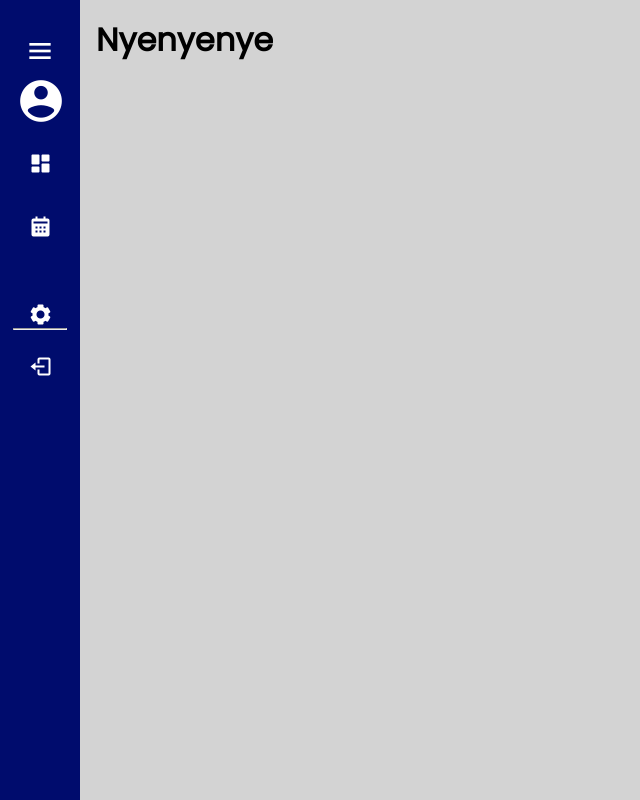
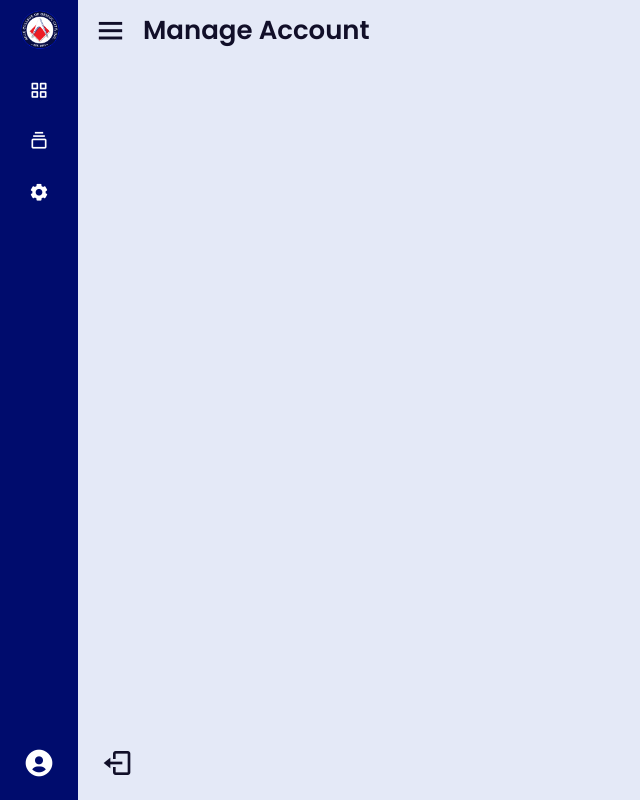
Before and after one commit to eeshanfandalala/ACLCRoomSchedulingSystem, a PHP site: page /admin-manage-account.html in a window 1280 px wide. Shown: the whole page, without its empty margins (0-640 px from the left). Run offline with PHP 8.4, Linux system fonts and the light colour scheme.

Commit message:
Sidebar w/ dropdown

```diff
--- a/admin-manage-account.html
+++ b/admin-manage-account.html
@@ -10,70 +10,79 @@
 </head>
 
 <body>
-    <div class="sidebar">
-        <div class="top">
-            <i class='bx bx-menu' id="btn"></i>
-            <div class="logo">
-                <img src="media/ACLC-logo.png">
-                <span>SchedSystem</span>
-            </div>
+    <div class="sidebar close">
+        <div class="logo-details">
+            <img src="media/ACLC-logo.png">
+            <span class="logo-name">SchedSystem</span>
         </div>
-        <div class="user">
-            <img src="media/user-50.png">
-            <div>
-                <p class="bold">NameOfUser</p>
-            </div>
-        </div>
-        <ul>
+        <ul class="nav-links">
             <li>
                 <a href="#">
-                    <i class='bx bxs-dashboard'></i>
-                    <span class="nav-item">Dashboard</span>
+                    <i class='bx bx-grid-alt'></i>
+                    <span class="link-name">Dashboard</span>
                 </a>
-                <span class="tooltip">Dashboard</span>
+                <ul class="sub-menu blank">
+                    <li><a class="link-name" href="#">Dashboard</a></li>
+                </ul>
+            </li>
+            <li>
+                <div class="icon-link">
+                    <a href="#">
+                        <i class='bx bx-collection'></i>
+                        <span class="link-name">Schedule</span>
+                    </a>
+                    <i class='bx bxs-chevron-down arrow'></i>
+                </div>
+                <ul class="sub-menu">
+                    <li><a class="link-name">Schedule</a></li>
+                    <li><a href="#">Create</a></li>
+                    <li><a href="#">View</a></li>
+                </ul>
             </li>
             <li>
                 <a href="#">
-                    <i class='bx bxs-calendar'></i>
-                    <span class="nav-item">Schedule</span>
+                    <i class='bx bxs-cog'></i>
+                    <span class="link-name">Manage Account</span>
                 </a>
-                <span class="tooltip">Schedule</span>
+                <ul class="sub-menu blank">
+                    <li><a class="link-name" href="#">Manage Account</a></li>
+                </ul>
             </li>
-            <li id="active-page">
-                <a href="#">
-                    <i class='bx bxs-cog'></i>
-                    <span class="nav-item">Manage Account</span>
-                </a>
-                <span class="tooltip">Manage Account</span>
-            </li>
-
-            <hr>
-
             <li>
-                <a href="#">
-                    <i class='bx bx-log-out'></i>
-                    <span class="nav-item">Logout</span>
-                </a>
-                <span class="tooltip">Logout</span>
+                <div class="profile-details">
+                    <div class="profile-content">
+                        <i class='bx bxs-user-circle' id="profile-img"></i>
+                    </div>
+                    <div class="name-job">
+                        <div class="profile-name">NameOfUser</div>
+                    </div>
+                    <i class='bx bx-log-out' id="logout"></i>
+                </div>
             </li>
         </ul>
-
     </div>
-
-    <div class="main-content">
-        <div class="container">
-            <h1>Nyenyenye</h1>
+    <section class="home-section">
+        <div class="home-content">
+            <i class='bx bx-menu'></i> <!-- button -->
+            <span class="text">Manage Account</span>
         </div>
-    </div>
+    </section>
 </body>
 
 <script>
-    let btn = document.querySelector('#btn');
-    let sidebar = document.querySelector('.sidebar');
-
-    btn.onclick = function () {
-        sidebar.classList.toggle('active');
-    };
+    let arrow = document.querySelectorAll(".arrow");
+    for (var i = 0; i < arrow.length; i++) {
+        arrow[i].addEventListener("click", (e) => {
+            let arrowParent = e.target.parentElement.parentElement;
+            arrowParent.classList.toggle("showMenu");
+        });
+    }
+    let sidebar = document.querySelector(".sidebar");
+    let sidebarBtn = document.querySelector(".bx-menu");
+    console.log(sidebarBtn);
+    sidebarBtn.addEventListener("click", () => {
+        sidebar.classList.toggle("close");
+    });
 </script>
 
 </html>
--- a/css/admin-sidebar.css
+++ b/css/admin-sidebar.css
@@ -1,187 +1,299 @@
-@import url('https://fonts.googleapis.com/css2?family=Poppins');
+@import url('https://fonts.googleapis.com/css2?family=Poppins:wght@300;400;500;600;700&display=swap');
 
 * {
     margin: 0;
     padding: 0;
     box-sizing: border-box;
-    font-family: 'Poppins';
+    font-family: 'Poppins', sans-serif;
 }
 
 .sidebar {
-    background-color: #000C6D;
-    position: absolute;
+    position: fixed;
     top: 0;
     left: 0;
-    height: 100vh;
-    width: 80px;
-    padding: 0.4rem 0.8rem;
+    height: 100%;
+    width: 260px;
+    background: #000C6D;
+    z-index: 100;
     transition: all 0.5s ease;
 }
 
-.sidebar.active~.main-content {
-    left: 250px;
-    width: calc(100% - 250px);
+.sidebar.close {
+    width: 78px;
 }
 
-.sidebar.active {
-    width: 250px;
+.logo-details img {
+    width: 40px;
 }
 
-/* hamburger menu */
-.sidebar #btn {
+.logo-details img {
+    margin-top: .5rem;
+    margin-left: 20px;
+}
+
+.sidebar .logo-details {
+    display: flex;
+    align-items: center;
+}
+
+.sidebar .logo-details .logo-name {
+    margin: .5rem;
+    font-size: 22px;
+    color: #fff;
+    font-weight: 600;
+    transition: 0.3s ease;
+    transition-delay: 0.1s;
+}
+
+.sidebar.close .logo-details .logo-name {
+    transition-delay: 0s;
+    opacity: 0;
+    pointer-events: none;
+}
+
+.sidebar .nav-links {
+    height: 100%;
+    padding: 10px 0;
+    overflow: auto;
+}
+
+.sidebar.close .nav-links {
+    overflow: visible;
+}
+
+.sidebar .nav-links::-webkit-scrollbar {
+    display: none;
+}
+
+.sidebar .nav-links li {
+    position: relative;
+    list-style: none;
+    transition: all 0.4s ease;
+}
+
+.sidebar .nav-links li:hover {
+    background: #0679E2;
+}
+
+.sidebar .nav-links li .icon-link {
+    display: flex;
+    align-items: center;
+    justify-content: space-between;
+}
+
+.sidebar.close .nav-links li .icon-link {
+    display: block
+}
+
+.sidebar .nav-links li i {
+    height: 50px;
+    min-width: 78px;
+    text-align: center;
+    line-height: 50px;
+    color: #fff;
+    font-size: 20px;
+    cursor: pointer;
+    transition: all 0.3s ease;
+}
+
+.sidebar .nav-links li.showMenu i.arrow {
+    transform: rotate(-180deg);
+}
+
+.sidebar.close .nav-links i.arrow {
+    display: none;
+}
+
+.sidebar .nav-links li a {
+    display: flex;
+    align-items: center;
+    text-decoration: none;
+}
+
+.sidebar .nav-links li a .link-name {
+    font-size: 18px;
+    font-weight: 400;
+    color: #fff;
+    transition: all 0.4s ease;
+}
+
+.sidebar.close .nav-links li a .link-name {
+    opacity: 0;
+    pointer-events: none;
+}
+
+.sidebar .nav-links li .sub-menu {
+    padding: 6px 6px 14px 80px;
+    margin-top: -10px;
+    background: #0679E2;
+    display: none;
+}
+
+.sidebar .nav-links li.showMenu .sub-menu {
+    display: block;
+}
+
+.sidebar .nav-links li .sub-menu a {
+    color: #fff;
+    font-size: 15px;
+    padding: 5px 0;
+    white-space: nowrap;
+    opacity: 0.6;
+    transition: all 0.3s ease;
+}
+
+.sidebar .nav-links li .sub-menu a:hover {
+    opacity: 1;
+}
+
+.sidebar.close .nav-links li .sub-menu {
+    position: absolute;
+    left: 100%;
+    top: -10px;
+    margin-top: 0;
+    padding: 10px 20px;
+    border-radius: 0 6px 6px 0;
+    opacity: 0;
+    display: block;
+    pointer-events: none;
+    transition: 0s;
+}
+
+.sidebar.close .nav-links li:hover .sub-menu {
+    top: 0;
+    opacity: 1;
+    pointer-events: auto;
+    transition: all 0.4s ease;
+}
+
+.sidebar .nav-links li .sub-menu .link-name {
+    display: none;
+}
+
+.sidebar.close .nav-links li .sub-menu .link-name {
+    font-size: 18px;
+    opacity: 1;
+    display: block;
+}
+
+.sidebar .nav-links li .sub-menu.blank {
+    opacity: 1;
+    pointer-events: auto;
+    padding: 3px 20px 6px 16px;
+    opacity: 0;
+    pointer-events: none;
+}
+
+.sidebar .nav-links li:hover .sub-menu.blank {
+    top: 50%;
+    transform: translateY(-50%);
+}
+
+.sidebar .profile-details {
+    position: fixed;
+    bottom: 0;
+    width: 260px;
+    display: flex;
+    align-items: center;
+    justify-content: space-between;
+    background: #110f29;
+    padding: 12px 0;
+    transition: all 0.5s ease;
+}
+
+.sidebar.close .profile-details {
+    background: none;
+}
+
+.sidebar.close .profile-details {
+    width: 78px;
+}
+
+.sidebar .profile-details .profile-content {
+    display: flex;
+    align-items: center;
+}
+
+.sidebar .profile-details #profile-img,
+.sidebar .profile-details #logout {
+    font-size: 2rem;
+}
+
+.sidebar.close .profile-details #logout {
+    color: #110f29;
+}
+
+.sidebar .profile-details #logout {
     color: white;
-    position: absolute;
-    margin-top: 20px;
-    top: 0.4rem;
-    left: 50%;
-    font-size: 2rem;
-    line-height: 50px;
-    transform: translateX(-50%);
+}
+
+.sidebar .profile-details .profile-name {
+    color: white;
+    font-weight: 500;
+    white-space: nowrap;
+}
+
+.sidebar.close .profile-details .profile-name {
+    display: none;
+}
+
+.home-section {
+    position: relative;
+    background: #E4E9F7;
+    height: 100vh;
+    left: 260px;
+    width: calc(100% - 260px);
+    transition: all 0.5s ease;
+}
+
+.sidebar.close~.home-section {
+    left: 78px;
+    width: calc(100% - 78px);
+}
+
+.home-section .home-content {
+    height: 60px;
+    display: flex;
+    align-items: center;
+}
+
+.home-section .home-content .bx-menu,
+.home-section .home-content .text {
+    color: #110f29;
+    font-size: 35px;
+}
+
+.home-section .home-content .bx-menu {
+    margin: 0 15px;
     cursor: pointer;
 }
 
-.sidebar.active #btn {
-    left: 90%;
-}
-
-.sidebar .logo {
-    color: white;
-    opacity: 0;
-    height: 50px;
-    width: 100%;
-    margin-top: 20px;
-    display: flex;
-    align-items: center;
-    pointer-events: none;
-}
-
-.sidebar.active .logo {
-    opacity: 1;
-}
-
-.logo img {
-    width: 40px;
-}
-
-.sidebar.active .logo img {
-    margin-right: 20px;
-    margin-left: 5px;
-}
-
-.sidebar.active img {
-    margin-top: 0;
-}
-
-.top .logo i {
-    font-size: 2rem;
-    margin-right: 5px;
-}
-
-/* name of user & icon */
-.user {
-    display: flex;
-    align-items: center;
-    margin-left: .2rem;
-}
-
-.user p {
-    color: white;
-    opacity: 1;
-    margin-left: 1rem;
-}
-
-.bold {
+.home-section .home-content .text {
+    font-size: 26px;
     font-weight: 600;
 }
 
-.sidebar p {
-    opacity: 0;
-}
-
-.sidebar.active p {
-    opacity: 1;
-}
-
-/* nav items */
-.sidebar ul li {
-    position: relative;
-    list-style-type: none;
-    height: 50px;
-    width: 90%;
-    margin: 0.8rem auto;
-    line-height: 50px;
-}
-
-.sidebar ul li a {
-    color: white;
-    display: flex;
-    align-items: center;
-    text-decoration: none;
-    border-radius: 0.8rem;
-}
-
-.sidebar ul li a:hover {
-    background-color: white;
-    color: #000C6D;
-}
-
-/* icons */
-.sidebar ul li a i {
-    font-size: 1.5rem;
-    min-width: 50px;
-    text-align: center;
-    height: 50px;
-    border-radius: 12px;
-    line-height: 50px;
-}
-
-.sidebar .nav-item {
-    opacity: 0;
-}
-
-.sidebar.active .nav-item {
-    opacity: 1;
-}
-
-/* tooltips */
-.sidebar ul li .tooltip {
-    position: absolute;
-    left: 140px;
-    top: 1.5rem;
-    transform: translate(-50%, -50%);
-    box-shadow: 0 .5rem .8rem rgba(0, 0, 0, .2);
-    border-radius: .6rem;
-    padding: .4rem 1.2rem;
-    line-height: 1.8rem;
-    z-index: 20;
-    opacity: 0;
-}
-
-.sidebar ul li:hover .tooltip {
-    opacity: 1;
-}
-
-.sidebar.active ul li .tooltip {
+@media (max-width: 400px) {
+    .sidebar.close .nav-links li .sub-menu {
         display: none;
     }
 
-hr {
-    margin: 0;
+    .sidebar {
+        width: 78px;
     }
 
-/* main content */
-.main-content {
-    position: relative;
-    background: lightgrey;
-    min-height: 100vh;
-    top: 0;
-    left: 80px;
-    transition: all .5s ease;
-    width: calc(100% - 80px);
-    padding: 1rem;
+    .sidebar.close {
+        width: 0;
     }
 
-/*.container{
-    display: flex;
-    justify-content: space-between;
-}*/
+    .home-section {
+        left: 78px;
+        width: calc(100% - 78px);
+        z-index: 100;
+    }
+
+    .sidebar.close~.home-section {
+        width: 100%;
+        left: 0;
+    }
+}
```
Lines whose indentation alone changed are shown as unchanged.
